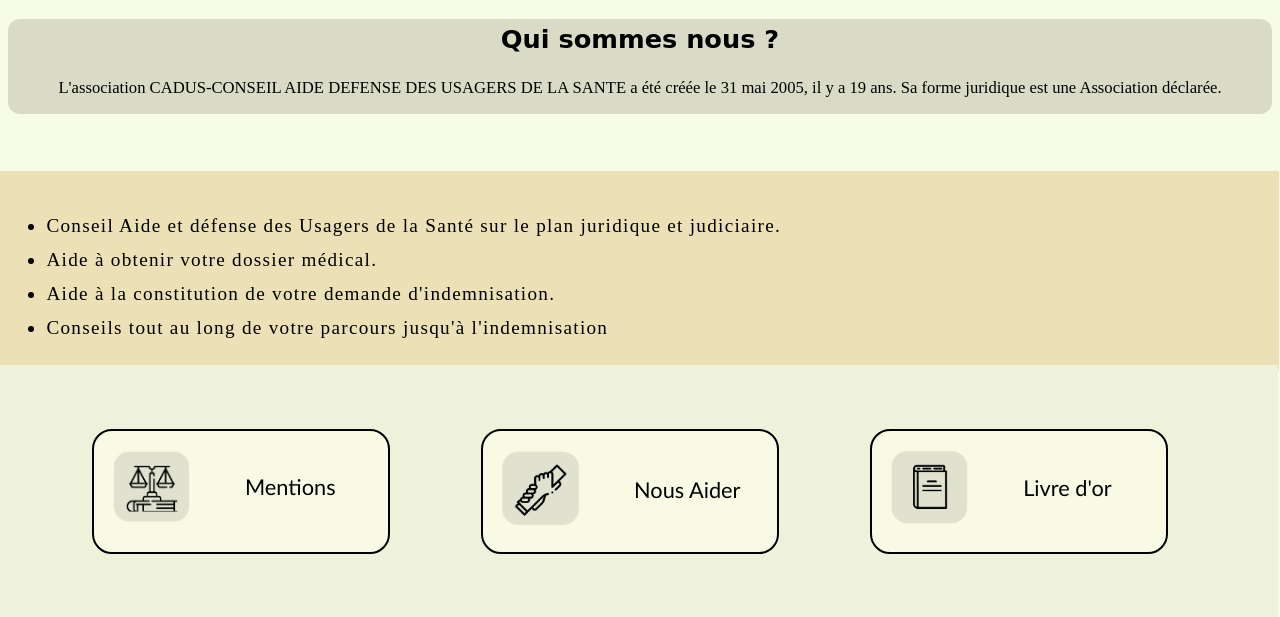
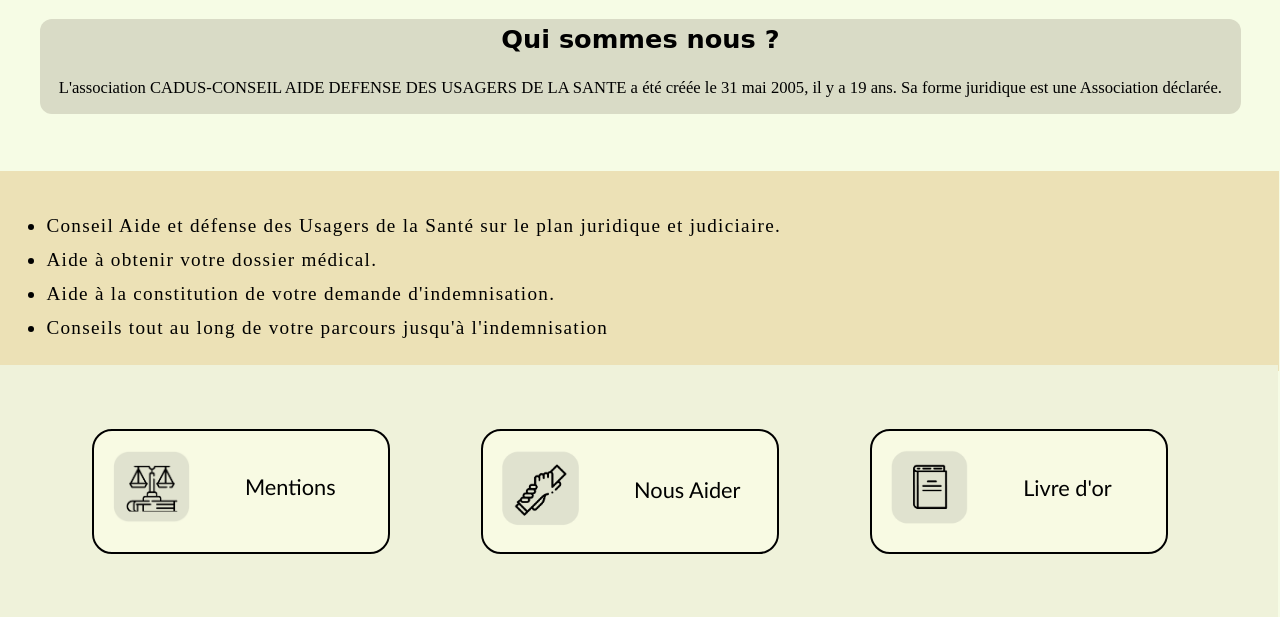
Before and after one commit to Yanencore/SAE-R3.01, a PHP site: page /accueil.html in a window 1280 px wide. Shown: the part 1061-1678 px from the top of the page. Run offline with PHP 8.4, Linux system fonts and the light colour scheme.

Commit message:
corrections

```diff
--- a/Mission 1 front/style.css
+++ b/Mission 1 front/style.css
@@ -55,9 +55,11 @@ body{
 #qui-sommes-nous{
     position: relative;
     top: 1vw;
+    left: 2.5vw;
     background-color: #D9DBC6;
     border-radius: 12px;
     text-align: center;
+    width: 95%;
 
     h1{
         a{
@@ -162,7 +164,7 @@ footer{
     right: 2vw;
     top: 3vw;
     display: flex;
-    width: 102.55%;
+    width: 100%;
     padding: 1.5vw;
     background-color: #C1C1AB;
     align-items: center;
```
